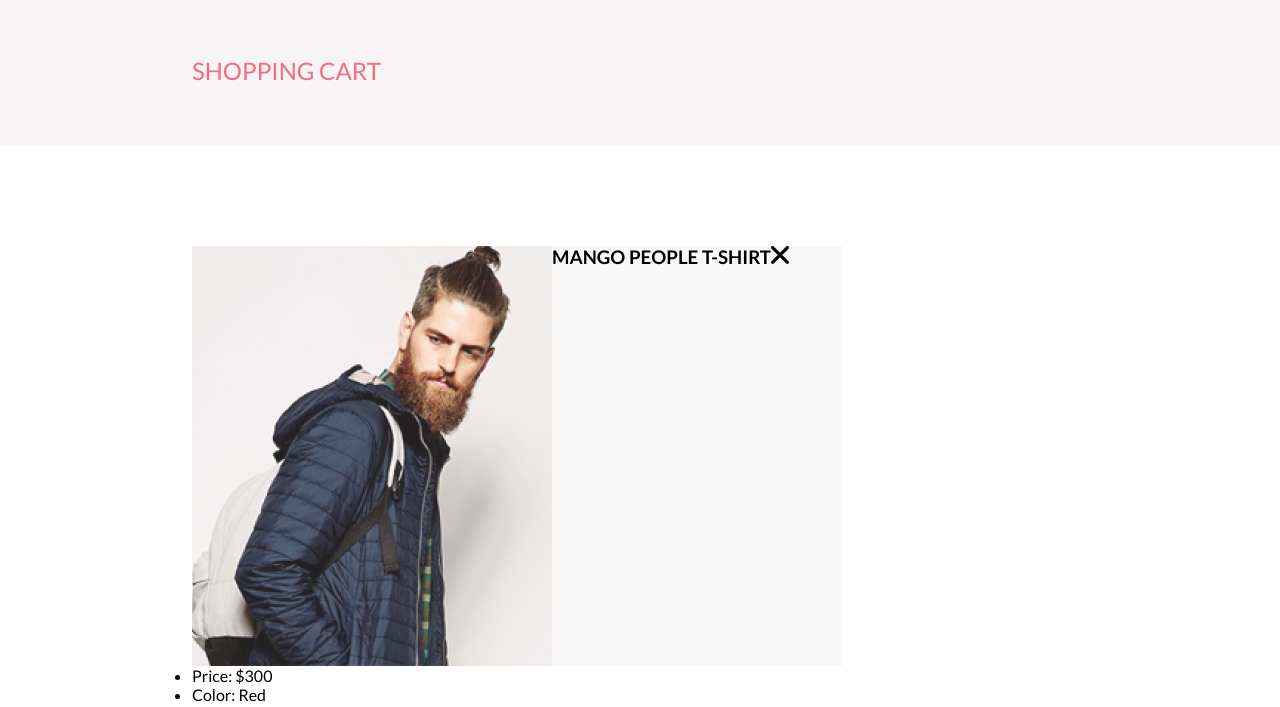
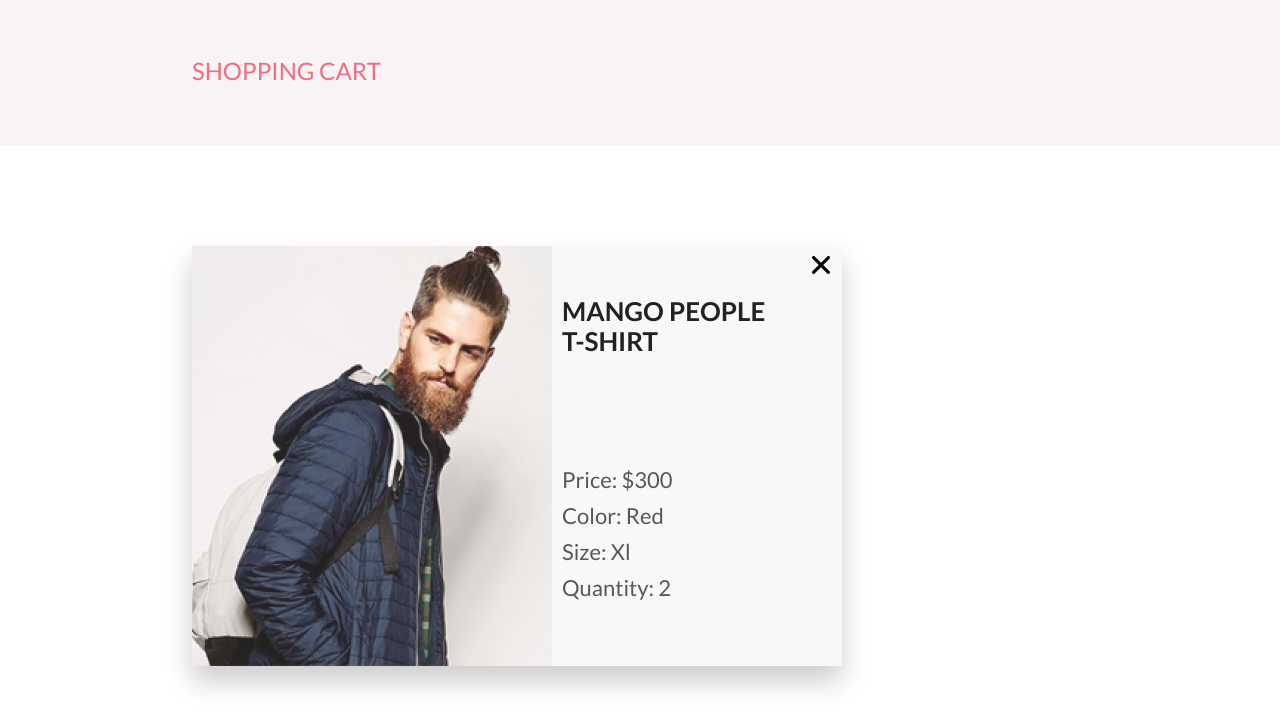
Before and after one commit to SaidMall/project_web, a plain HTML site: page cart.html in a window 1280 px wide. Shown: the part 79-786 px from the top of the page. Drawn offline with Linux system fonts and the light colour scheme.

Commit message:
up date cart-page

```diff
--- a/cart.html
+++ b/cart.html
@@ -52,7 +52,6 @@
             <div class="cart_number">
                 <img src="img/product-foto1.png" alt="product-foto" class="image-product">
                 <h3>MANGO PEOPLE T-SHIRT</h3>
-                <p></p>
                 <a href="#"><svg width="18" height="18" viewBox="0 0 18 18"  xmlns="http://www.w3.org/2000/svg">
                     <path id="Vector" d="M11.2453 9L17.5302 2.71516C17.8285 2.41741 17.9962 2.01336 17.9966 1.59191C17.997 1.17045 17.8299 0.76611 17.5322 0.467833C17.2344 0.169555 16.8304 0.00177586 16.4089 0.00140366C15.9875 0.00103146 15.5831 0.168097 15.2848 0.465848L9 6.75069L2.71516 0.465848C2.41688 0.167571 2.01233 0 1.5905 0C1.16868 0 0.764125 0.167571 0.465848 0.465848C0.167571 0.764125 0 1.16868 0 1.5905C0 2.01233 0.167571 2.41688 0.465848 2.71516L6.75069 9L0.465848 15.2848C0.167571 15.5831 0 15.9877 0 16.4095C0 16.8313 0.167571 17.2359 0.465848 17.5342C0.764125 17.8324 1.16868 18 1.5905 18C2.01233 18 2.41688 17.8324 2.71516 17.5342L9 11.2493L15.2848 17.5342C15.5831 17.8324 15.9877 18 16.4095 18C16.8313 18 17.2359 17.8324 17.5342 17.5342C17.8324 17.2359 18 16.8313 18 16.4095C18 15.9877 17.8324 15.5831 17.5342 15.2848L11.2453 9Z" />
                     </svg></a>
@@ -66,7 +65,6 @@
             <div class="cart_number">
                 <img src="img/product-foto7.png" alt="product-foto" class="image-product">
                 <h3>MANGO PEOPLE T-SHIRT</h3>
-                <p></p>
                 <a href="#"><svg width="18" height="18" viewBox="0 0 18 18"  xmlns="http://www.w3.org/2000/svg">
                     <path id="Vector" d="M11.2453 9L17.5302 2.71516C17.8285 2.41741 17.9962 2.01336 17.9966 1.59191C17.997 1.17045 17.8299 0.76611 17.5322 0.467833C17.2344 0.169555 16.8304 0.00177586 16.4089 0.00140366C15.9875 0.00103146 15.5831 0.168097 15.2848 0.465848L9 6.75069L2.71516 0.465848C2.41688 0.167571 2.01233 0 1.5905 0C1.16868 0 0.764125 0.167571 0.465848 0.465848C0.167571 0.764125 0 1.16868 0 1.5905C0 2.01233 0.167571 2.41688 0.465848 2.71516L6.75069 9L0.465848 15.2848C0.167571 15.5831 0 15.9877 0 16.4095C0 16.8313 0.167571 17.2359 0.465848 17.5342C0.764125 17.8324 1.16868 18 1.5905 18C2.01233 18 2.41688 17.8324 2.71516 17.5342L9 11.2493L15.2848 17.5342C15.5831 17.8324 15.9877 18 16.4095 18C16.8313 18 17.2359 17.8324 17.5342 17.5342C17.8324 17.2359 18 16.8313 18 16.4095C18 15.9877 17.8324 15.5831 17.5342 15.2848L11.2453 9Z" />
                     </svg></a>
--- a/css/style.css
+++ b/css/style.css
@@ -936,6 +936,8 @@
 
 .cart_number {
     /* outline: 1px solid rgb(174, 197, 45); */
+    box-shadow: 0 15px 25px 0 rgba(0,0,0,0.2);
+    transition: 0.3s;
     max-width: 650px;
     max-height: 420px;
     display: flex;
@@ -1024,7 +1026,7 @@
     background-color: #F5F3F3;
     min-width: 360px;
     min-height: 200px;
-    margin: 45px 0 100px 0;
+    margin: 55px 0 100px 0;
     padding: 40px;
 }
 
@@ -1089,3 +1091,42 @@
 }
 
 /* END */
+
+.cart_number img {
+    display: block;
+}
+
+
+.cart_number h3 {
+    max-width: 220px;
+    position: absolute;
+    left: 370px;
+    top: 50px;
+    font-size: 26px;
+    line-height: 30px;
+    color: #222222;
+}
+
+.cart_number a {
+    position: absolute;
+    left: 620px;
+    top: 10px;
+}
+
+.cart_number ul {
+    display: flex;
+    flex-direction: column;
+    justify-content: flex-end;
+    list-style: none;
+    font-size: 22px;
+    line-height: 26px;
+    color: #575757;
+
+}
+
+.cart-price {
+    padding: 5px 0 5px 10px;
+}
+.cart-price:last-child {
+    margin-bottom: 60px;
+}
```
